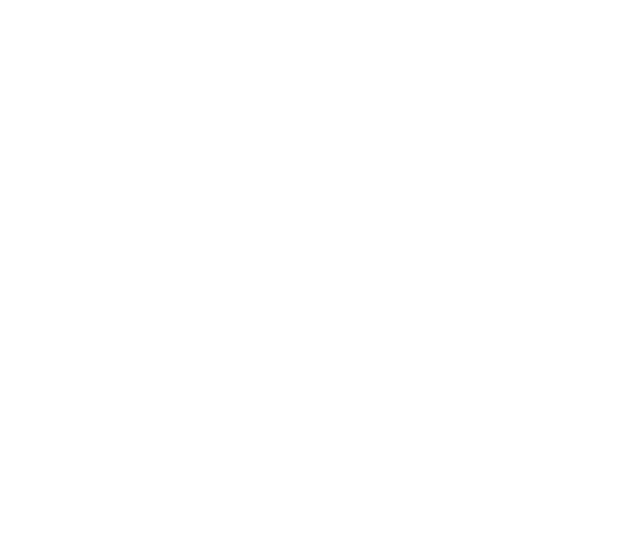
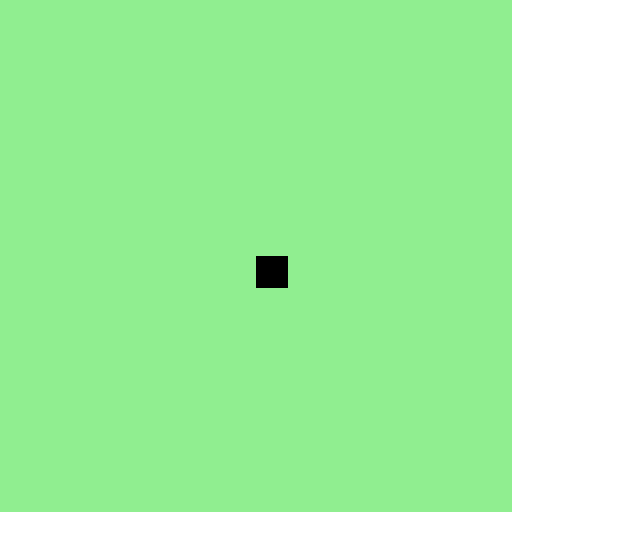
Before and after one commit to akirishi/Snake-Game, a plain HTML site: page index.html in a window 1280 px wide. Shown: the whole page, without its empty margins (0-640 px from the left). Drawn offline with Linux system fonts and the light colour scheme.

Commit message:
Aula 1
Add: Fundo, Cobrinha(estatica)

```diff
--- a/index.html
+++ b/index.html
@@ -6,8 +6,9 @@
   <meta name="viewport" content="width=device-width, initial-scale=1.0">
   <title>Snake Game</title>
   <link rel="stylesheet" href="css/main.css">
+  <script defer src="js/main.js"></script>
 </head>
 <body>
-
+  <canvas id="snake" width="512" height="512"></canvas>
 </body>
 </html>
--- /dev/null
+++ b/js/main.js
@@ -0,0 +1,23 @@
+let canvas = document.getElementById("snake");
+let context = canvas.getContext("2d");
+let box = 32;
+let snake = [];
+snake[0] = {
+  x: 8 * box,
+  y: 8 * box
+}
+
+function criarBG() {
+  context.fillStyle = "lightgreen";
+  context.fillRect(0, 0, 16 * box, 16 * box);
+}
+
+function criarSnake() {
+  for (i = 0; i < snake.length; i++) {
+    context.fillStyle = "black";
+    context.fillRect(snake[i].x, snake[i].y, box, box);
+  }
+}
+
+criarBG();
+criarSnake();
```
